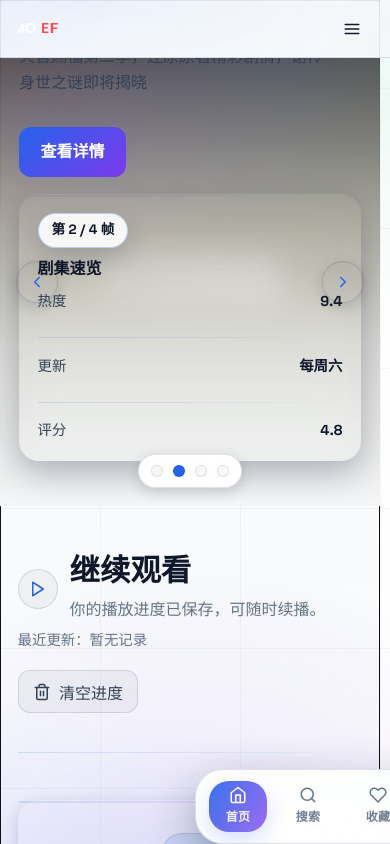
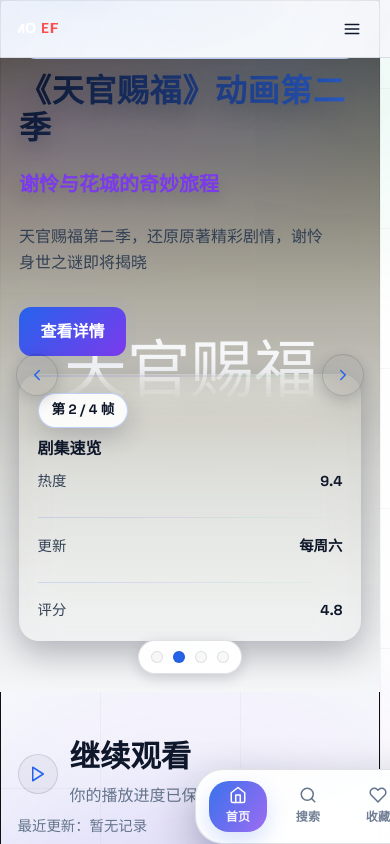
Before and after one commit to TUR1412/Guoman, a React (Vite) app: page / in a window 390 px wide. Shown: the top 844 px of the page. Built offline with nearby package versions, Linux system fonts and the light colour scheme; a web font is replaced by a local one.

Commit message:
fix(ui): prevent mobile banner clipping

```diff
--- a/src/components/Banner.jsx
+++ b/src/components/Banner.jsx
@@ -105,7 +105,7 @@ const BannerContainer = styled.section`
   }
 
   @media (max-width: 576px) {
-    height: calc(60svh - var(--header-height));
+    height: calc(82svh - var(--header-height));
   }
 `;
 
@@ -251,6 +251,10 @@ const BannerContent = styled.div`
   @media (max-width: 768px) {
     left: 5%;
     right: 5%;
+  }
+
+  @media (max-width: 576px) {
+    bottom: 8%;
   }
 `;
 
```
Also changed, not shown: helloagents/CHANGELOG.md.
